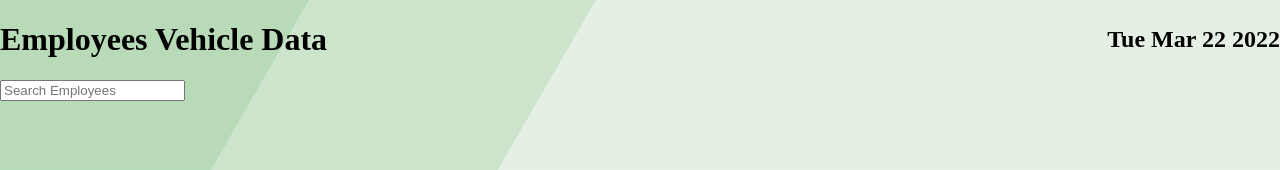
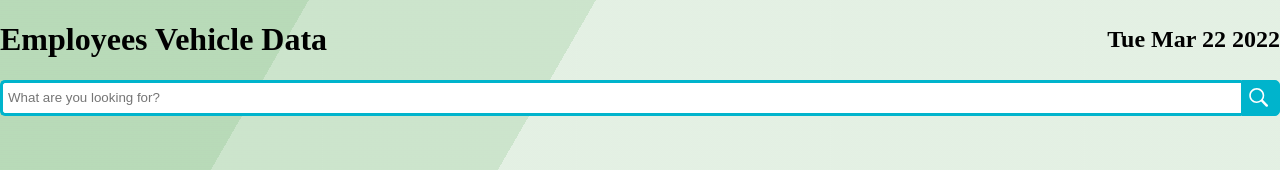
Before and after one commit to adityaparsad01/flsmidths, a React (Create React App) app: page / in a window 1280 px wide. Shown: the top 170 px of the page. Built offline with nearby package versions, Linux system fonts and the light colour scheme; no server answers.

Commit message:
search added

```diff
--- a/src/App.js
+++ b/src/App.js
@@ -1,8 +1,15 @@
+import React, { useState } from "react";
 import "./styles.css";
 import Employee from "./employess";
+import Search from "./Search";
 
 export default function App() {
-  const setSearch = () => {};
+  const [search, setSearch] = useState("");
+
+  const inputval = (e) => {
+    setSearch(e.target.value);
+  };
+
   const time = new Date();
   return (
     <>
@@ -17,16 +24,11 @@ export default function App() {
           <h2>{time.toDateString()}</h2>
         </div>
         <div>
-          <input
-            className="search"
-            type="text"
-            placeholder="Search Employees"
-            onChange={(e) => setSearch(e.target.value)}
-          />
+          <Search inputval={inputval} />
         </div>
       </div>
       <div className="App">
-        <Employee className="emp" />
+        <Employee className="emp" search={search} />
       </div>
     </>
   );
--- /dev/null
+++ b/src/Search.jsx
@@ -0,0 +1,23 @@
+import React from "react";
+import { GoSearch } from "react-icons/go";
+
+const Search = ({inputval}) => {
+
+  return (
+    <div className="wrap">
+      <div className="search">
+        <input
+          type="text"
+          className="searchTerm"
+          placeholder="What are you looking for?"
+          onChange={inputval}
+        />
+        <button type="submit" className="searchButton">
+          <GoSearch />
+        </button>
+      </div>
+    </div>
+  );
+};
+
+export default Search;
--- a/src/employess.jsx
+++ b/src/employess.jsx
@@ -6,11 +6,11 @@ import { AiFillCar } from "react-icons/ai";
 const URL =
   "https://script.googleusercontent.com/macros/echo?user_content_key=Py9gIiBc4YOM_ITm5aYCR948nNXeoaivGVHnxL1EIqvxTBiEp5PIx36hyRezgNwVhAVGXgIQCiBuhVIuvluQ9doGl-NNH8lhm5_BxDlH2jW0nuo2oDemN9CCS2h10ox_1xSncGQajx_ryfhECjZEnDjnOsdLBxrqKlg66fXIurI5lavxEO2QCYwQ_uURYMbDIWlFMj978FfjMzJRHa9fX5XLva7GBrCe4j-XCzu0DKPb3lj62okUAQ&lib=MhYwMEYR0SkuKYxjEuQPjnR2TY0KEY2cc";
 
-const Employee = () => {
+const Employee = ({ search }) => {
   const [emp, setEmp] = useState([]);
   const [loading, setLoading] = useState(false);
-  const newEmp = emp.sort();
-  console.log(emp);
+  const [filteritem, setFilteritem] = useState([]);
+  console.log(filteritem);
 
   useEffect(() => {
     setLoading(true);
@@ -25,17 +25,25 @@ const Employee = () => {
       });
   }, []);
 
+  useEffect(() => {
+    setFilteritem(
+      emp.filter((item) =>
+        item.Name.toLowerCase().includes(search.toLowerCase())
+      )
+    );
+  }, [search, emp]);
+
   if (loading) {
     return (
-      <div class="center-div">
-        <img src="https://tenor.com/bkN6Z.gif" alt="" srcset="" />
+      <div className="center-div">
+        <img src="https://tenor.com/bkN6Z.gif" alt="" srcSet="" />
       </div>
     );
   }
 
   return (
     <>
-      {newEmp.map((item, idx) => {
+      {filteritem.map((item, idx) => {
         return (
           <div className="card" key={idx}>
             <h1 className="name">
--- a/src/styles.css
+++ b/src/styles.css
@@ -100,3 +100,40 @@ body {
     transform: translateX(25%);
   }
 }
+
+.search {
+  width: 100%;
+  position: relative;
+  display: flex;
+}
+
+.searchTerm {
+  width: 100%;
+  border: 3px solid #00b4cc;
+  border-right: none;
+  padding: 5px;
+  height: 20px;
+  border-radius: 5px 0 0 5px;
+  outline: none;
+  color: #9dbfaf;
+}
+
+.searchTerm:focus {
+  color: #00b4cc;
+}
+
+.searchButton {
+  display: flex;
+  align-items: center;
+  width: 40px;
+  height: 36px;
+  border: 1px solid #00b4cc;
+  background: #00b4cc;
+  text-align: center;
+  color: #fff;
+  border-radius: 0 5px 5px 0;
+  cursor: pointer;
+  font-size: 20px;
+}
+
+/*Resize the wrap to see the search bar change!*/
```
